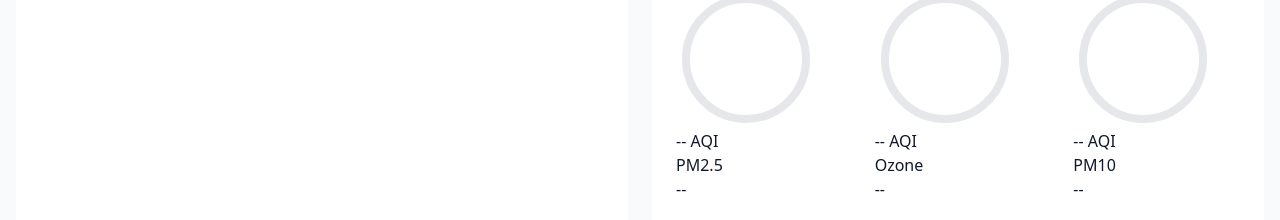
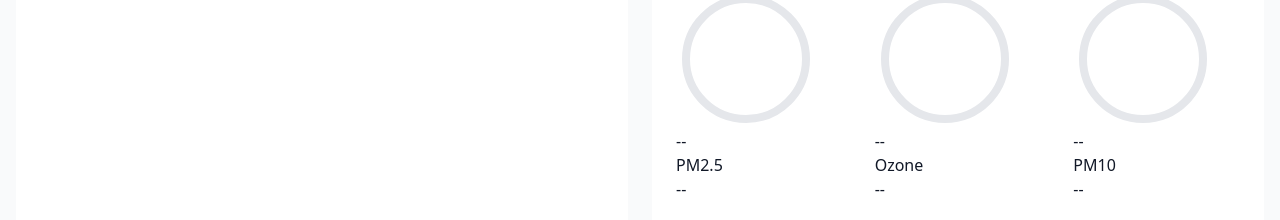
Before and after one commit to easensoy/sensor-daq-MQTT, a plain HTML site: page SensorMqttDemo/wwwroot/index.html in a window 1280 px wide. Shown: the part 409-629 px from the top of the page. Drawn offline with nearby package versions, Linux system fonts and the light colour scheme; a script that the page names is missing.

Commit message:
Remove AQI unit text from gauge centers for better readability

```diff
--- a/SensorMqttDemo/wwwroot/index.html
+++ b/SensorMqttDemo/wwwroot/index.html
@@ -97,7 +97,6 @@
                             </svg>
                             <div class="aqi-center">
                                 <span class="aqi-value" id="pm25-aqi-value">--</span>
-                                <span class="aqi-unit">AQI</span>
                             </div>
                         </div>
                         <div class="aqi-sensor-name">PM2.5</div>
@@ -116,7 +115,6 @@
                             </svg>
                             <div class="aqi-center">
                                 <span class="aqi-value" id="ozone-aqi-value">--</span>
-                                <span class="aqi-unit">AQI</span>
                             </div>
                         </div>
                         <div class="aqi-sensor-name">Ozone</div>
@@ -135,7 +133,6 @@
                             </svg>
                             <div class="aqi-center">
                                 <span class="aqi-value" id="pm10-aqi-value">--</span>
-                                <span class="aqi-unit">AQI</span>
                             </div>
                         </div>
                         <div class="aqi-sensor-name">PM10</div>
```
